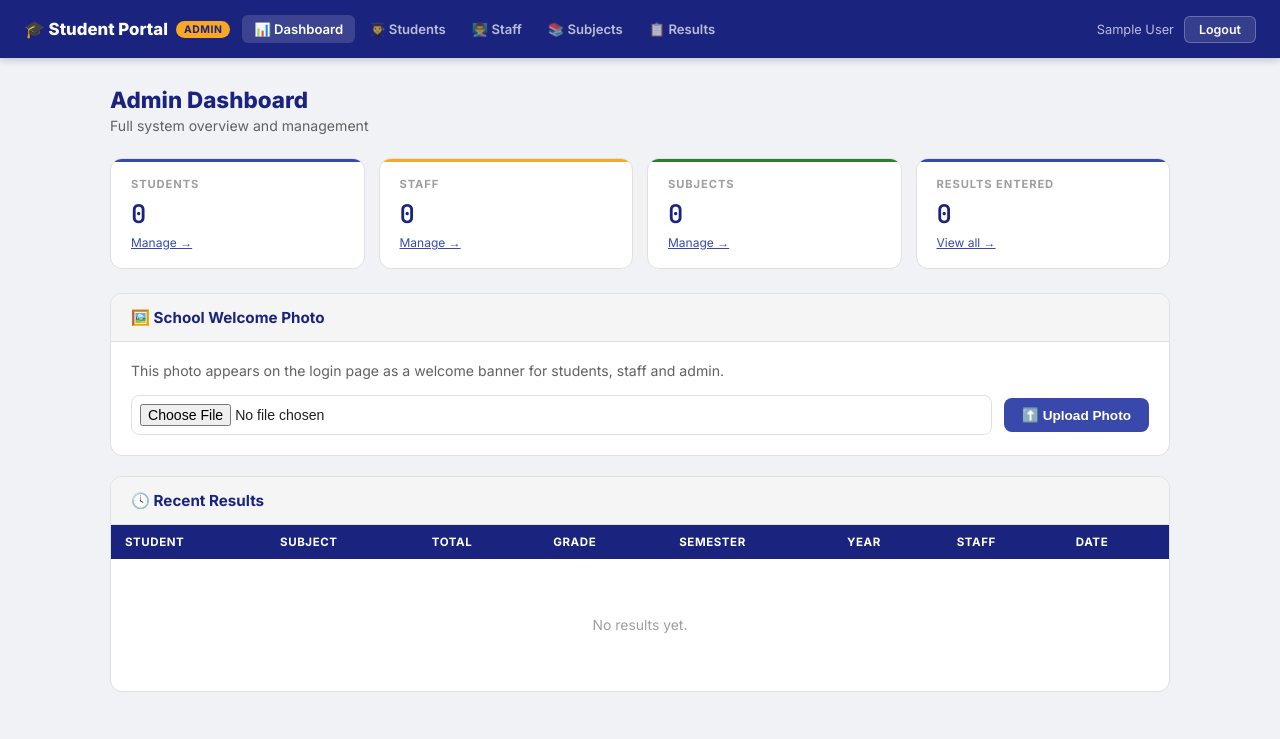
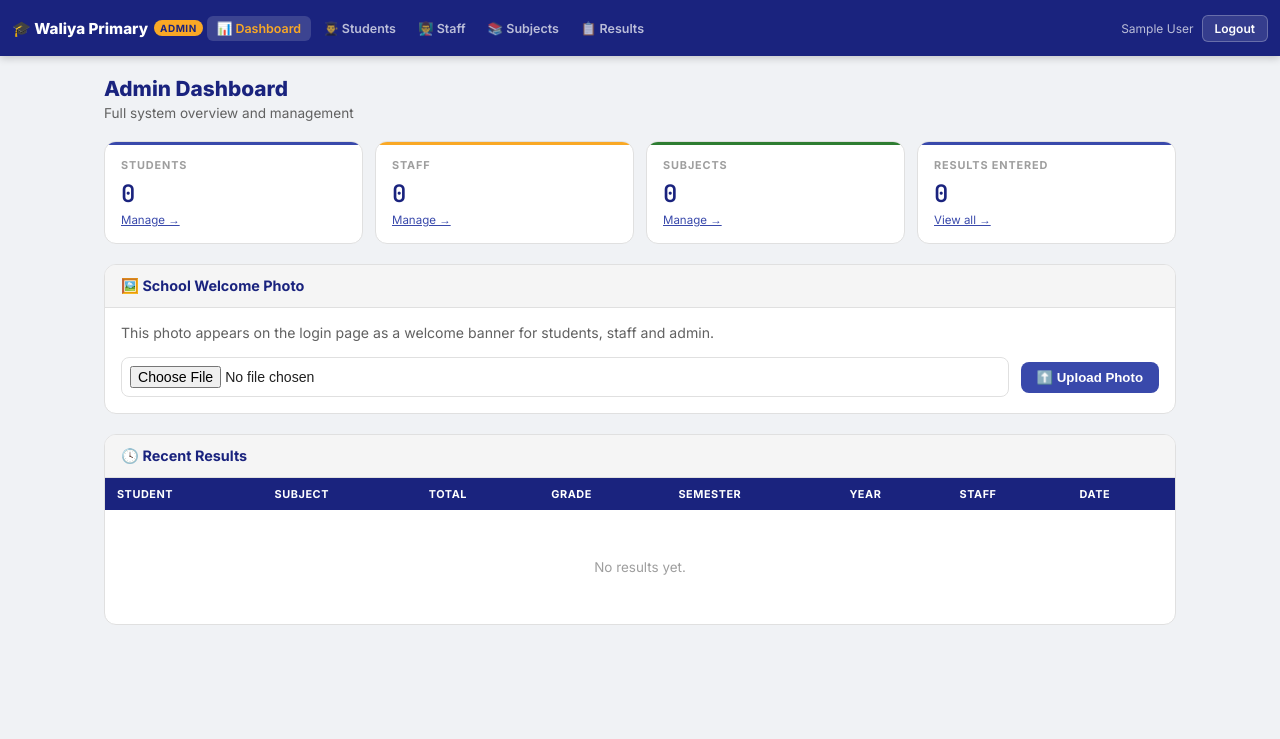
Before and after one commit to chalieyigzaw78-stack/Student-portal, a Flask app: page /admin in a window 1280 px wide. Shown: the top 739 px of the page. Run offline with Flask 3, Linux system fonts and the light colour scheme; the visitor is signed in with stand-in values (Sample User, id 1); data comes from the database, SQL or seed files in the repository; data that the repository does not hold is empty.

Commit message:
Update base.html

```diff
--- a/templates/base.html
+++ b/templates/base.html
@@ -35,82 +35,90 @@
     nav {
       background: var(--navy);
       color: white;
-      padding: 0 24px;
-      height: 58px;
+      padding: 0 12px;
+      height: auto;
+      min-height: 56px;
       display: flex;
       align-items: center;
-      gap: 12px;
+      flex-wrap: wrap;
+      gap: 4px;
       box-shadow: 0 2px 8px rgba(0,0,0,0.2);
       position: sticky; top: 0; z-index: 100;
+      padding: 8px 12px;
     }
     .nav-logo {
-      font-weight: 800; font-size: 1.05rem;
+      font-weight: 800; font-size: 0.95rem;
       color: white; text-decoration: none;
-      display: flex; align-items: center; gap: 8px;
+      display: flex; align-items: center; gap: 6px;
+      white-space: nowrap;
     }
     .nav-logo .badge-role {
-      font-size: 0.65rem; font-weight: 700;
+      font-size: 0.62rem; font-weight: 700;
       background: var(--gold); color: var(--navy);
-      padding: 2px 8px; border-radius: 999px;
+      padding: 2px 6px; border-radius: 999px;
       text-transform: uppercase; letter-spacing: 0.05em;
     }
-    .nav-links { display: flex; gap: 2px; flex: 1; overflow-x: auto; }
+    .nav-links {
+      display: flex; gap: 2px;
+      flex-wrap: wrap; flex: 1;
+    }
     .nav-links a {
       color: rgba(255,255,255,0.7);
-      text-decoration: none; font-size: 0.82rem; font-weight: 600;
-      padding: 6px 12px; border-radius: 6px; white-space: nowrap;
+      text-decoration: none; font-size: 0.78rem; font-weight: 600;
+      padding: 5px 10px; border-radius: 6px; white-space: nowrap;
       transition: all 0.15s;
     }
     .nav-links a:hover, .nav-links a.active { color: white; background: rgba(255,255,255,0.15); }
-    .nav-right { margin-left: auto; display: flex; align-items: center; gap: 10px; }
-    .nav-user { font-size: 0.8rem; color: rgba(255,255,255,0.7); white-space: nowrap; }
+    .nav-links a.active { color: var(--gold); }
+    .nav-right { display: flex; align-items: center; gap: 8px; flex-wrap: wrap; }
+    .nav-user { font-size: 0.75rem; color: rgba(255,255,255,0.7); white-space: nowrap; }
     .btn-logout {
-      padding: 5px 14px; background: rgba(255,255,255,0.12);
+      padding: 5px 12px; background: rgba(255,255,255,0.12);
       color: white; border: 1px solid rgba(255,255,255,0.25);
-      border-radius: 6px; font-size: 0.78rem; font-weight: 600;
+      border-radius: 6px; font-size: 0.75rem; font-weight: 600;
       text-decoration: none; transition: all 0.15s; white-space: nowrap;
     }
     .btn-logout:hover { background: rgba(255,255,255,0.2); }
 
     /* LAYOUT */
-    main { padding: 28px 20px; max-width: 1100px; margin: 0 auto; }
+    main { padding: 20px 14px; max-width: 1100px; margin: 0 auto; }
 
     /* PAGE HEADER */
-    .page-header { margin-bottom: 24px; }
-    .page-header h1 { font-size: 1.4rem; font-weight: 800; color: var(--navy); }
-    .page-header p  { color: var(--text-mid); font-size: 0.88rem; margin-top: 4px; }
+    .page-header { margin-bottom: 20px; }
+    .page-header h1 { font-size: 1.3rem; font-weight: 800; color: var(--navy); }
+    .page-header p  { color: var(--text-mid); font-size: 0.85rem; margin-top: 4px; }
 
     /* STAT CARDS */
-    .stat-grid { display: grid; grid-template-columns: repeat(auto-fit, minmax(160px,1fr)); gap: 14px; margin-bottom: 24px; }
+    .stat-grid { display: grid; grid-template-columns: repeat(auto-fit, minmax(140px,1fr)); gap: 12px; margin-bottom: 20px; }
     .stat-card {
       background: var(--surface); border-radius: 12px;
-      padding: 18px 20px; border: 1px solid var(--border);
+      padding: 16px; border: 1px solid var(--border);
       position: relative; overflow: hidden;
     }
     .stat-card::before { content:''; position:absolute; top:0;left:0;right:0; height:3px; background:var(--navy-light); }
     .stat-card.gold::before  { background: var(--gold); }
     .stat-card.green::before { background: var(--green); }
     .stat-card.red::before   { background: var(--red); }
-    .stat-label { font-size:0.7rem; font-weight:700; text-transform:uppercase; letter-spacing:0.08em; color:var(--text-faint); }
-    .stat-value { font-size:1.6rem; font-weight:800; font-family:var(--mono); margin-top:6px; color:var(--navy); }
-    .stat-sub   { font-size:0.75rem; color:var(--text-faint); margin-top:4px; }
+    .stat-label { font-size:0.68rem; font-weight:700; text-transform:uppercase; letter-spacing:0.08em; color:var(--text-faint); }
+    .stat-value { font-size:1.5rem; font-weight:800; font-family:var(--mono); margin-top:6px; color:var(--navy); }
+    .stat-sub   { font-size:0.72rem; color:var(--text-faint); margin-top:4px; }
 
     /* CARDS */
-    .card { background:var(--surface); border-radius:12px; border:1px solid var(--border); overflow:hidden; margin-bottom:20px; }
+    .card { background:var(--surface); border-radius:12px; border:1px solid var(--border); overflow:hidden; margin-bottom:16px; }
     .card-header {
-      padding:14px 20px; border-bottom:1px solid var(--border);
+      padding:12px 16px; border-bottom:1px solid var(--border);
       display:flex; align-items:center; justify-content:space-between; gap:12px;
       background: var(--gray-pale);
     }
-    .card-header h2 { font-size:0.95rem; font-weight:700; color:var(--navy); }
-    .card-body { padding:20px; }
+    .card-header h2 { font-size:0.9rem; font-weight:700; color:var(--navy); }
+    .card-body { padding:16px; }
 
     /* TABLE */
     .table-wrap { overflow-x:auto; }
-    table { width:100%; border-collapse:collapse; font-size:0.87rem; }
+    table { width:100%; border-collapse:collapse; font-size:0.84rem; }
     thead tr { background:var(--navy); color:white; }
-    th { padding:10px 14px; text-align:left; font-size:0.72rem; font-weight:700; text-transform:uppercase; letter-spacing:0.05em; white-space:nowrap; }
-    td { padding:10px 14px; border-bottom:1px solid var(--border); vertical-align:middle; }
+    th { padding:9px 12px; text-align:left; font-size:0.68rem; font-weight:700; text-transform:uppercase; letter-spacing:0.05em; white-space:nowrap; }
+    td { padding:9px 12px; border-bottom:1px solid var(--border); vertical-align:middle; }
     tr:last-child td { border-bottom:none; }
     tbody tr:hover td { background:#f8f9ff; }
 
@@ -124,24 +132,21 @@
     .grade-F  { color:var(--red);    font-weight:700; font-family:var(--mono); }
 
     /* BADGES */
-    .badge {
-      display:inline-flex; align-items:center;
-      padding:3px 10px; border-radius:999px;
-      font-size:0.72rem; font-weight:700; white-space:nowrap;
-    }
+    .badge { display:inline-flex; align-items:center; padding:3px 9px; border-radius:999px; font-size:0.7rem; font-weight:700; white-space:nowrap; }
     .badge-navy   { background:var(--blue-pale); color:var(--navy); }
     .badge-green  { background:var(--green-pale); color:var(--green); }
     .badge-red    { background:var(--red-pale); color:var(--red); }
     .badge-gold   { background:#fff8e1; color:var(--gold-dark); }
     .badge-gray   { background:#f5f5f5; color:#616161; }
+    .badge-orange { background:var(--orange-pale); color:var(--orange); }
 
     /* FORMS */
-    .form-grid { display:grid; grid-template-columns:repeat(auto-fit, minmax(200px,1fr)); gap:14px; }
+    .form-grid { display:grid; grid-template-columns:repeat(auto-fit, minmax(180px,1fr)); gap:12px; }
     .form-group { display:flex; flex-direction:column; gap:5px; }
-    .form-group label { font-size:0.75rem; font-weight:700; color:var(--text-mid); text-transform:uppercase; letter-spacing:0.05em; }
+    .form-group label { font-size:0.72rem; font-weight:700; color:var(--text-mid); text-transform:uppercase; letter-spacing:0.05em; }
     .form-group input, .form-group select, .form-group textarea {
-      padding:9px 12px; border:1.5px solid var(--border); border-radius:8px;
-      font-size:0.9rem; font-family:inherit; color:var(--text); background:white; width:100%;
+      padding:9px 11px; border:1.5px solid var(--border); border-radius:8px;
+      font-size:0.88rem; font-family:inherit; color:var(--text); background:white; width:100%;
       transition: border-color 0.15s;
     }
     .form-group input:focus, .form-group select:focus {
@@ -150,77 +155,61 @@
     }
 
     /* BUTTONS */
-    .btn {
-      display:inline-flex; align-items:center; gap:6px;
-      padding:9px 18px; border-radius:8px; border:none;
-      font-size:0.85rem; font-weight:700; cursor:pointer;
-      text-decoration:none; transition:all 0.15s; white-space:nowrap;
-    }
+    .btn { display:inline-flex; align-items:center; gap:5px; padding:8px 16px; border-radius:8px; border:none; font-size:0.83rem; font-weight:700; cursor:pointer; text-decoration:none; transition:all 0.15s; white-space:nowrap; }
     .btn-primary { background:var(--navy-light); color:white; }
     .btn-primary:hover { background:var(--navy); }
     .btn-gold    { background:var(--gold); color:var(--navy); }
     .btn-gold:hover { background:var(--gold-dark); color:white; }
+    .btn-green   { background:var(--green); color:white; }
+    .btn-green:hover { background:#1b5e20; }
     .btn-danger  { background:var(--red-pale); color:var(--red); border:1px solid #ffcdd2; }
     .btn-danger:hover { background:var(--red); color:white; }
     .btn-ghost   { background:transparent; color:var(--text-mid); border:1.5px solid var(--border); }
     .btn-ghost:hover { border-color:var(--navy-light); color:var(--navy); }
-    .btn-sm { padding:5px 12px; font-size:0.78rem; }
-    .btn-xs { padding:3px 8px; font-size:0.72rem; }
+    .btn-sm { padding:5px 11px; font-size:0.76rem; }
+    .btn-xs { padding:3px 8px; font-size:0.7rem; }
 
-    /* FLASH MESSAGES */
-    .flash { padding:12px 18px; border-radius:8px; margin-bottom:16px; font-size:0.88rem; font-weight:600; }
+    /* FLASH */
+    .flash { padding:10px 16px; border-radius:8px; margin-bottom:14px; font-size:0.85rem; font-weight:600; }
     .flash-success { background:var(--green-pale); color:var(--green); border:1px solid #a5d6a7; }
     .flash-error   { background:var(--red-pale); color:var(--red); border:1px solid #ef9a9a; }
 
     /* SEMESTER BLOCK */
-    .semester-block { margin-bottom:24px; }
-    .semester-title {
-      background:var(--navy); color:white;
-      padding:10px 18px; border-radius:8px 8px 0 0;
-      font-size:0.88rem; font-weight:700;
-      display:flex; align-items:center; justify-content:space-between;
-    }
-    .semester-gpa { font-family:var(--mono); font-size:0.88rem; color:var(--gold); }
+    .semester-block { margin-bottom:20px; }
+    .semester-title { background:var(--navy); color:white; padding:10px 16px; border-radius:8px 8px 0 0; font-size:0.85rem; font-weight:700; display:flex; align-items:center; justify-content:space-between; }
+    .semester-gpa { font-family:var(--mono); font-size:0.85rem; color:var(--gold); }
 
-    /* GPA DISPLAY */
-    .gpa-big { font-size:2rem; font-weight:800; font-family:var(--mono); }
+    /* GPA */
+    .gpa-big { font-size:1.8rem; font-weight:800; font-family:var(--mono); }
     .gpa-big.good { color:var(--green); }
     .gpa-big.avg  { color:var(--orange); }
     .gpa-big.poor { color:var(--red); }
 
     /* EMPTY */
-    .empty-state { text-align:center; padding:48px 24px; color:var(--text-faint); }
-    .empty-state .icon { font-size:2.5rem; margin-bottom:12px; }
+    .empty-state { text-align:center; padding:40px 20px; color:var(--text-faint); }
+    .empty-state .icon { font-size:2.2rem; margin-bottom:10px; }
 
     /* MODAL */
-    .modal-overlay {
-      display:none; position:fixed; inset:0;
-      background:rgba(0,0,0,0.5); z-index:200;
-      align-items:center; justify-content:center; padding:20px;
-    }
+    .modal-overlay { display:none; position:fixed; inset:0; background:rgba(0,0,0,0.5); z-index:200; align-items:center; justify-content:center; padding:16px; }
     .modal-overlay.open { display:flex; }
-    .modal { background:white; border-radius:14px; width:100%; max-width:480px; overflow:hidden; box-shadow:0 20px 60px rgba(0,0,0,0.25); }
-    .modal-header { padding:18px 22px; background:var(--navy); color:white; display:flex; align-items:center; justify-content:space-between; }
-    .modal-header h3 { font-size:0.95rem; font-weight:700; }
+    .modal { background:white; border-radius:14px; width:100%; max-width:480px; overflow:hidden; box-shadow:0 20px 60px rgba(0,0,0,0.25); max-height:90vh; overflow-y:auto; }
+    .modal-header { padding:16px 20px; background:var(--navy); color:white; display:flex; align-items:center; justify-content:space-between; }
+    .modal-header h3 { font-size:0.92rem; font-weight:700; }
     .modal-close { background:none; border:none; color:rgba(255,255,255,0.7); cursor:pointer; font-size:1.2rem; }
-    .modal-body { padding:22px; }
-    .modal-footer { padding:14px 22px; border-top:1px solid var(--border); display:flex; gap:10px; justify-content:flex-end; }
+    .modal-body { padding:20px; }
+    .modal-footer { padding:12px 20px; border-top:1px solid var(--border); display:flex; gap:10px; justify-content:flex-end; }
 
-    /* MONO */
     .mono { font-family:var(--mono); }
 
-    @media(max-width:500px) {
-      nav { padding:0 12px; }
-      main { padding:16px 12px; }
-      .stat-grid { grid-template-columns:1fr 1fr; }
-    }
+    /* DRAFT badge */
+    .draft-notice { background:#fff8e1; border:1px solid #ffe082; border-radius:8px; padding:10px 14px; font-size:0.83rem; color:#e65100; font-weight:600; margin-bottom:14px; }
   </style>
 </head>
 <body>
 
 <nav>
   <a class="nav-logo" href="/">
-    🎓 Student Portal
+    🎓 Waliya Primary
     {% if session.role %}
     <span class="badge-role">{{ session.role }}</span>
     {% endif %}
@@ -242,10 +231,9 @@
       <div class="flash flash-{{ category }}">{{ message }}</div>
     {% endfor %}
   {% endwith %}
-
   {% block content %}{% endblock %}
 </main>
 
 {% block scripts %}{% endblock %}
 </body>
-</html>
+  </html>
```
